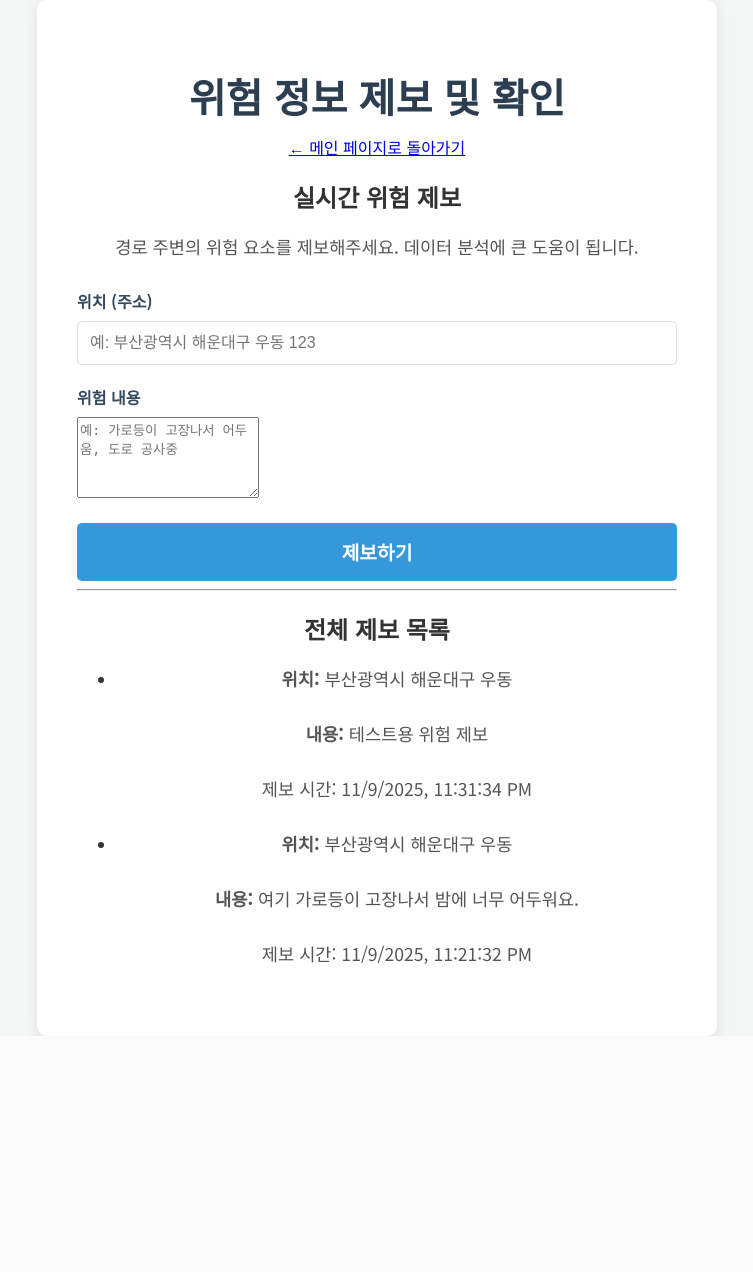
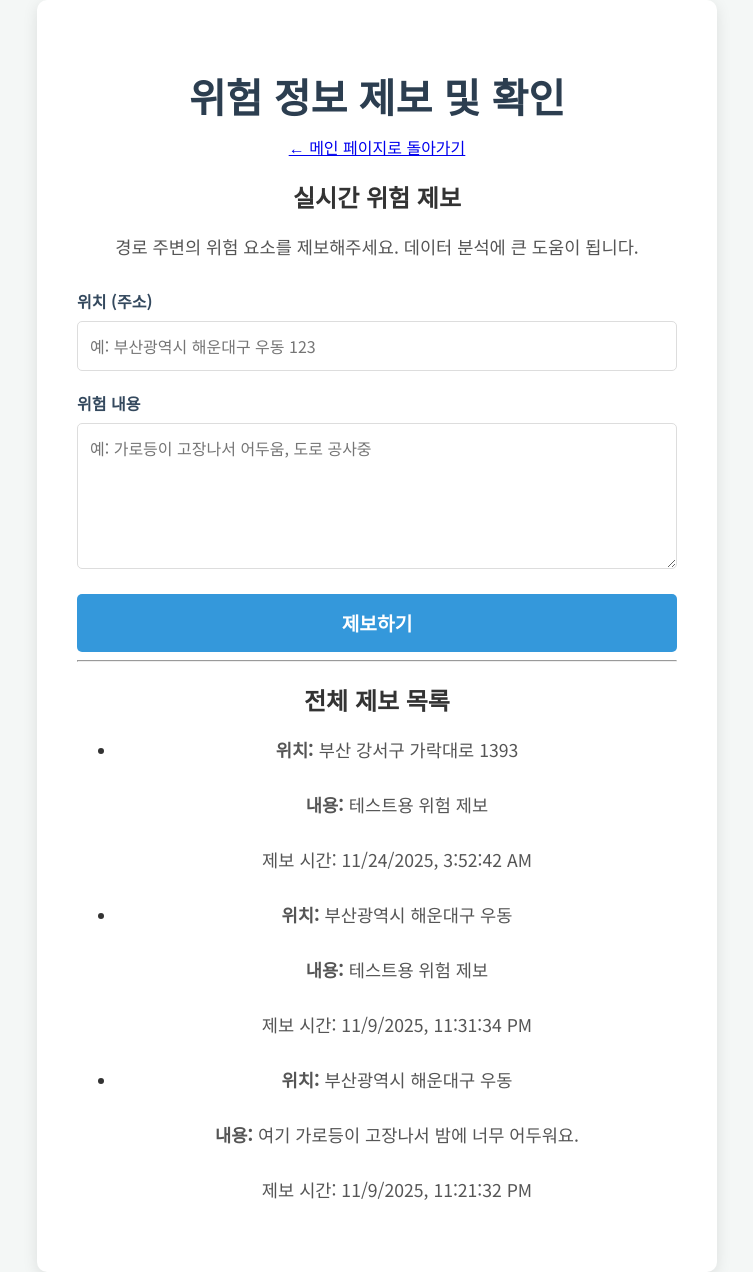
Before and after one commit to jgrgrgurgr/Comp_Zero, a FastAPI app: page /reports in a window 1280 px wide. Shown: the whole page, without its empty margins (263-1016 px from the left). Before the commit the page ends 1036 px from the top, so only its background shows below. Run offline with FastAPI, Linux system fonts and the light colour scheme.

Commit message:
fix 제보 방식 수정

```diff
--- a/app/main.py
+++ b/app/main.py
@@ -92,7 +92,7 @@ async def report_risk_endpoint(report: RiskReport):
     사용자로부터 실시간 위험 정보를 제보받아 저장합니다.
     """
     print(f"위험 정보 제보 수신: {report.address} - {report.description}")
-    result = services.save_risk_report(report)
+    result = services.save_risk_report(report.dict())
     if "error" in result:
         return JSONResponse(status_code=400, content={"message": result["error"]})
     return result
--- a/risk_reports.json
+++ b/risk_reports.json
@@ -12,5 +12,12 @@
         "latitude": 35.1727271517301,
         "longitude": 129.148399576019,
         "timestamp": "2025-11-09T23:31:34.821646"
+    },
+    {
+        "address": "부산 강서구 가락대로 1393",
+        "description": "테스트용 위험 제보",
+        "latitude": 35.1877591469117,
+        "longitude": 128.90340777453,
+        "timestamp": "2025-11-24T03:52:42.591101"
     }
 ]
--- a/static/reports.js
+++ b/static/reports.js
@@ -67,10 +67,13 @@ document.addEventListener('DOMContentLoaded', () => {
             }
 
             reportResult.innerHTML = `<p style="color: green;"><strong>성공:</strong> ${result.message}</p>`;
-            reportForm.reset(); // 성공 시 입력 필드 초기화
 
-            // 제보 목록 새로고침
-            await loadReports();
+            // 1초 후 폼을 리셋하고 목록을 새로고침하여 사용자 경험 개선
+            setTimeout(() => {
+                reportForm.reset();
+                loadReports();
+                reportResult.innerHTML = ''; // 성공 메시지 숨김
+            }, 1000);
 
         } catch (error) {
             console.error('Error reporting risk:', error);
--- a/static/style.css
+++ b/static/style.css
@@ -87,13 +87,15 @@ p {
     color: #34495e;
 }
 
-.input-group input {
+.input-group input, .input-group textarea {
     width: 100%;
     padding: 12px;
     border: 1px solid #ddd;
     border-radius: 5px;
     font-size: 1em;
     box-sizing: border-box;
+    font-family: 'Noto Sans KR', sans-serif;
+    resize: vertical;
 }
 
 button {
```
